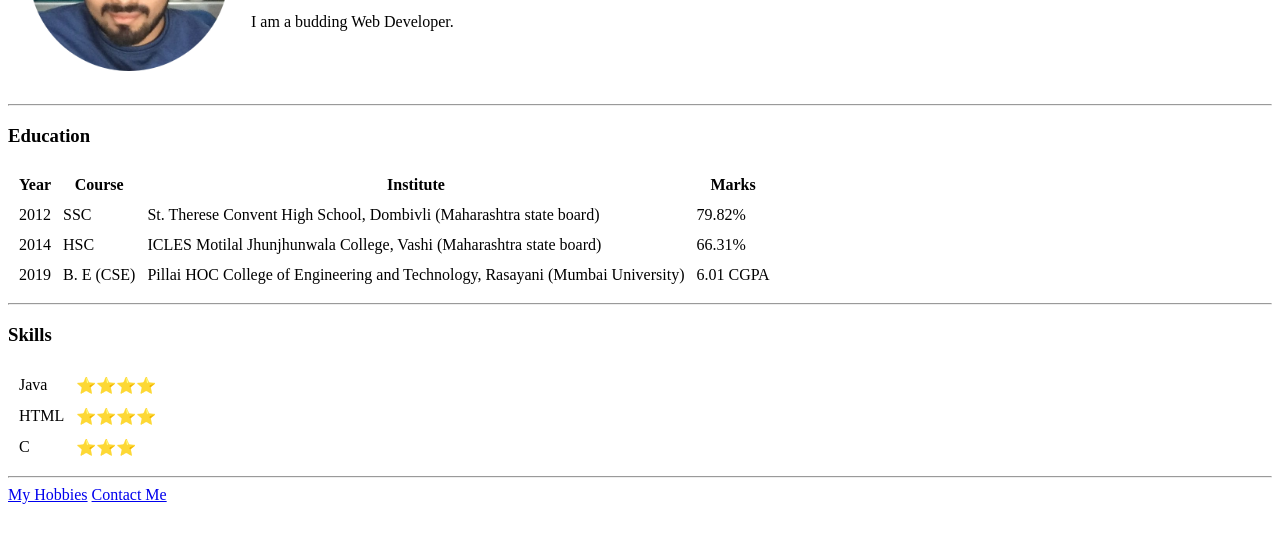
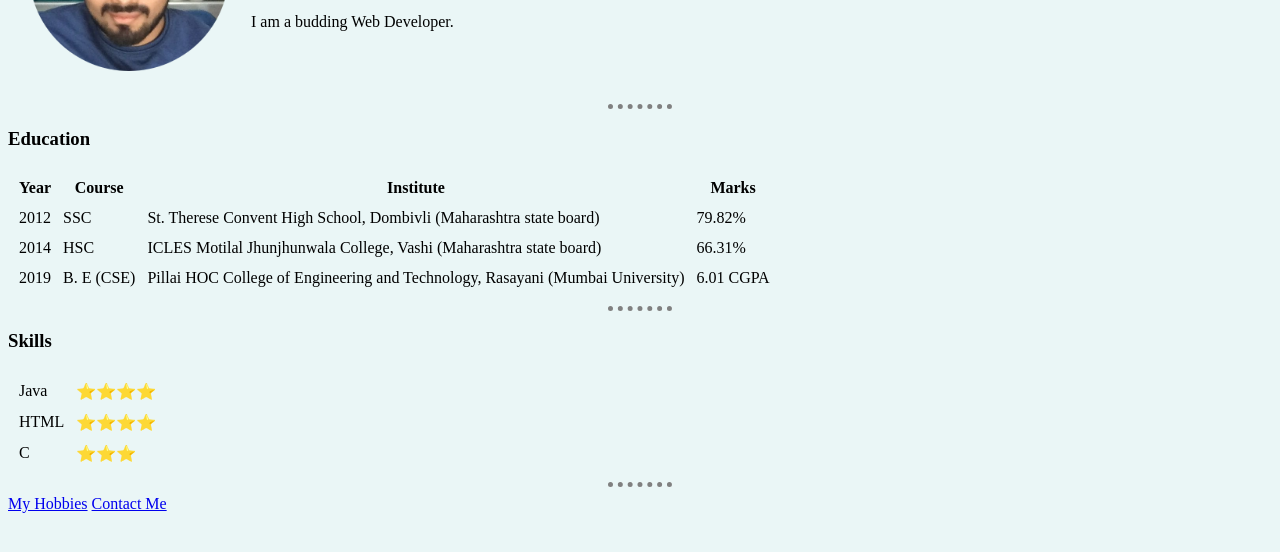
Before and after one commit to Naksaxena/CV, a plain HTML site: page index.html in a window 1280 px wide. Shown: the part 158-710 px from the top of the page. Drawn offline with Linux system fonts and the light colour scheme.

Commit message:
Update index.html

```diff
--- a/index.html
+++ b/index.html
@@ -2,6 +2,21 @@
 <head>
     <meta charset="UTF-8">
     <title>Nakshatra's Website</title>
+
+    <style>
+        body{
+            background-color:#eaf6f6;
+        }
+
+        hr{
+            border-style: dotted none none;
+            width: 5%;
+            border-color: grey;
+            border-width: 5px;
+        }
+
+    </style>
+
 </head>
 <body>
     <table  cellspacing =20>
```
